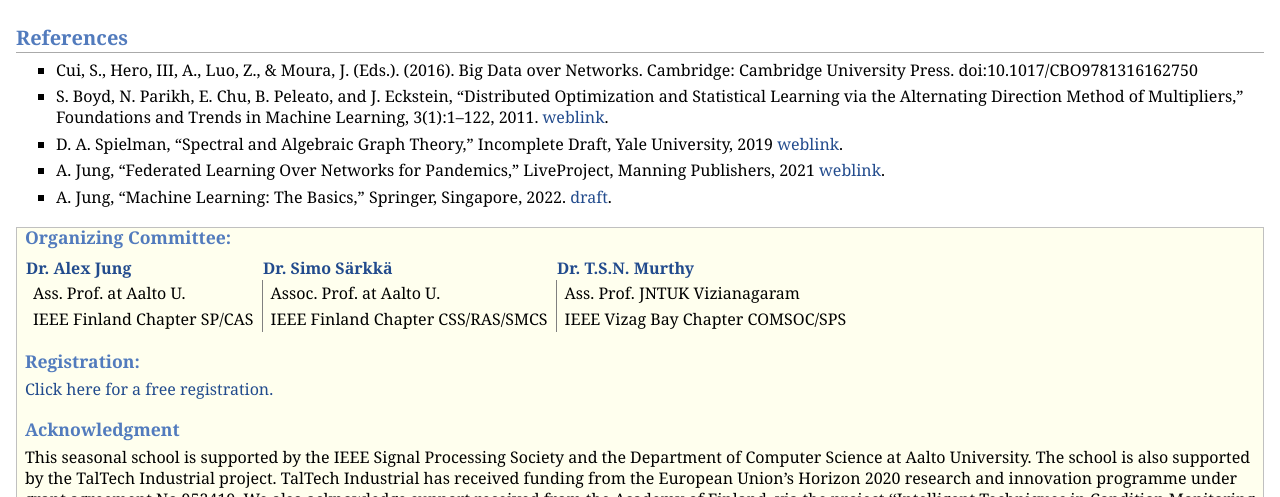
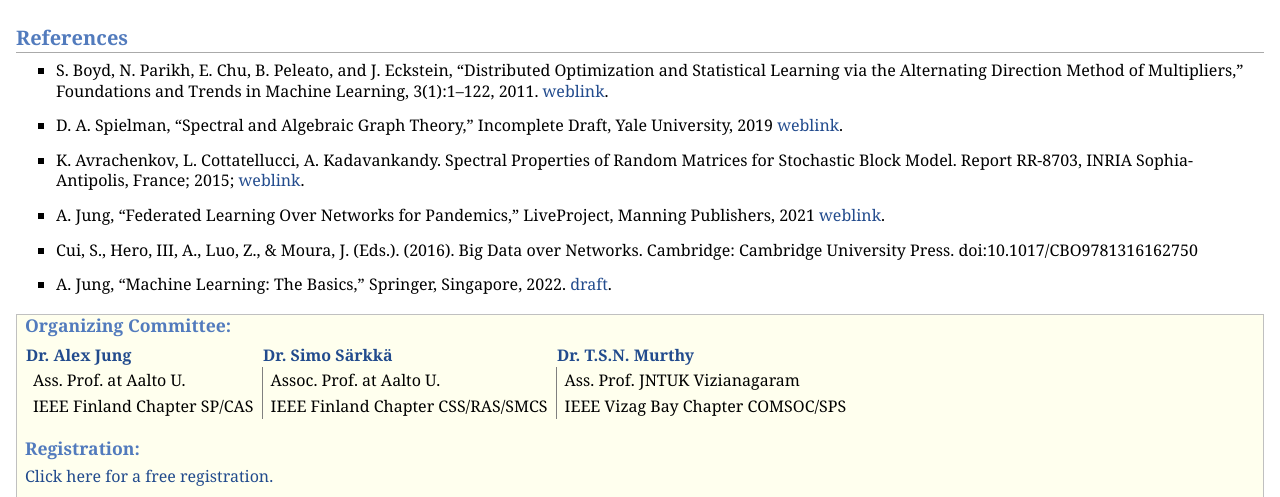
Before and after one commit to ieeespcasfinland/ieeespcasfinland.github.io, a plain HTML site: page index.html in a window 1280 px wide. Shown: the part 752-1249 px from the top of the page. Drawn offline with Linux system fonts and the light colour scheme.

Commit message:
add refs

```diff
--- a/index.html
+++ b/index.html
@@ -75,14 +75,27 @@
 </table></p>
 <h2>References</h2>
 <ul>
+<li><p>S. Boyd, N. Parikh, E. Chu, B. Peleato, and J. Eckstein, &ldquo;Distributed Optimization and Statistical Learning via the Alternating Direction Method of Multipliers,&rdquo; Foundations and Trends in Machine Learning, 3(1):1–122, 2011. <a href="https://web.stanford.edu/~boyd/papers/pdf/admm_distr_stats.pdf" target="_blank">weblink</a>.</p>
+</li>
+</ul>
+<ul>
+<li><p>D. A. Spielman, &ldquo;Spectral and Algebraic Graph Theory,&rdquo; Incomplete Draft, Yale University, 2019 <a href="http://cs-www.cs.yale.edu/homes/spielman/sagt/sagt.pdf" target="_blank">weblink</a>.</p>
+</li>
+</ul>
+<ul>
+<li><p>K. Avrachenkov, L. Cottatellucci, A. Kadavankandy. Spectral Properties of Random
+Matrices for Stochastic Block Model. Report RR-8703, INRIA Sophia-Antipolis, France; 2015; <a href="https://hal.inria.fr/hal-01142944/document" target="_blank">weblink</a>. </p>
+</li>
+</ul>
+<ul>
+<li><p>A. Jung, &ldquo;Federated Learning Over Networks for Pandemics,&rdquo; LiveProject, Manning Publishers, 2021 <a href="https://www.manning.com/liveprojectseries/federated-learning-ser" target="_blank">weblink</a>.</p>
+</li>
+</ul>
+<ul>
 <li><p>Cui, S., Hero, III, A., Luo, Z., &amp; Moura, J. (Eds.). (2016). Big Data over Networks. Cambridge: Cambridge University Press. doi:10.1017/CBO9781316162750</p>
 </li>
-<li><p>S. Boyd, N. Parikh, E. Chu, B. Peleato, and J. Eckstein, &ldquo;Distributed Optimization and Statistical Learning via the Alternating Direction Method of Multipliers,&rdquo; Foundations and Trends in Machine Learning, 3(1):1–122, 2011. <a href="https://web.stanford.edu/~boyd/papers/pdf/admm_distr_stats.pdf" target="_blank">weblink</a>.</p>
-</li>
-<li><p>D. A. Spielman, &ldquo;Spectral and Algebraic Graph Theory,&rdquo; Incomplete Draft, Yale University, 2019 <a href="http://cs-www.cs.yale.edu/homes/spielman/sagt/sagt.pdf" target="_blank">weblink</a>.</p>
-</li>
-<li><p>A. Jung, &ldquo;Federated Learning Over Networks for Pandemics,&rdquo; LiveProject, Manning Publishers, 2021 <a href="https://www.manning.com/liveprojectseries/federated-learning-ser" target="_blank">weblink</a>.</p>
-</li>
+</ul>
+<ul>
 <li><p>A. Jung, &ldquo;Machine Learning: The Basics,&rdquo; Springer, Singapore, 2022. <a href="https://mlbook.cs.aalto.fi" target="_blank">draft</a>.</p>
 </li>
 </ul>
@@ -115,7 +128,7 @@
 <p><img src="SPS_Logo_Color_RGB.png" alt="logo" height="100"> <img src="aaltologo.png" alt="logo" height="100"> <img src="horizon2020.png" alt="logo" height="100">  <img src="AoFLogo.png" alt="logo" height="100">   </p>
 <div id="footer">
 <div id="footer-text">
-Page generated 2022-02-07 10:59:26 CET, by <a href="http://jemdoc.jaboc.net/">jemdoc</a>.
+Page generated 2022-02-11 09:58:13 CET, by <a href="http://jemdoc.jaboc.net/">jemdoc</a>.
 </div>
 </div>
 </div>
```
Also changed, not shown: 2 other files.
